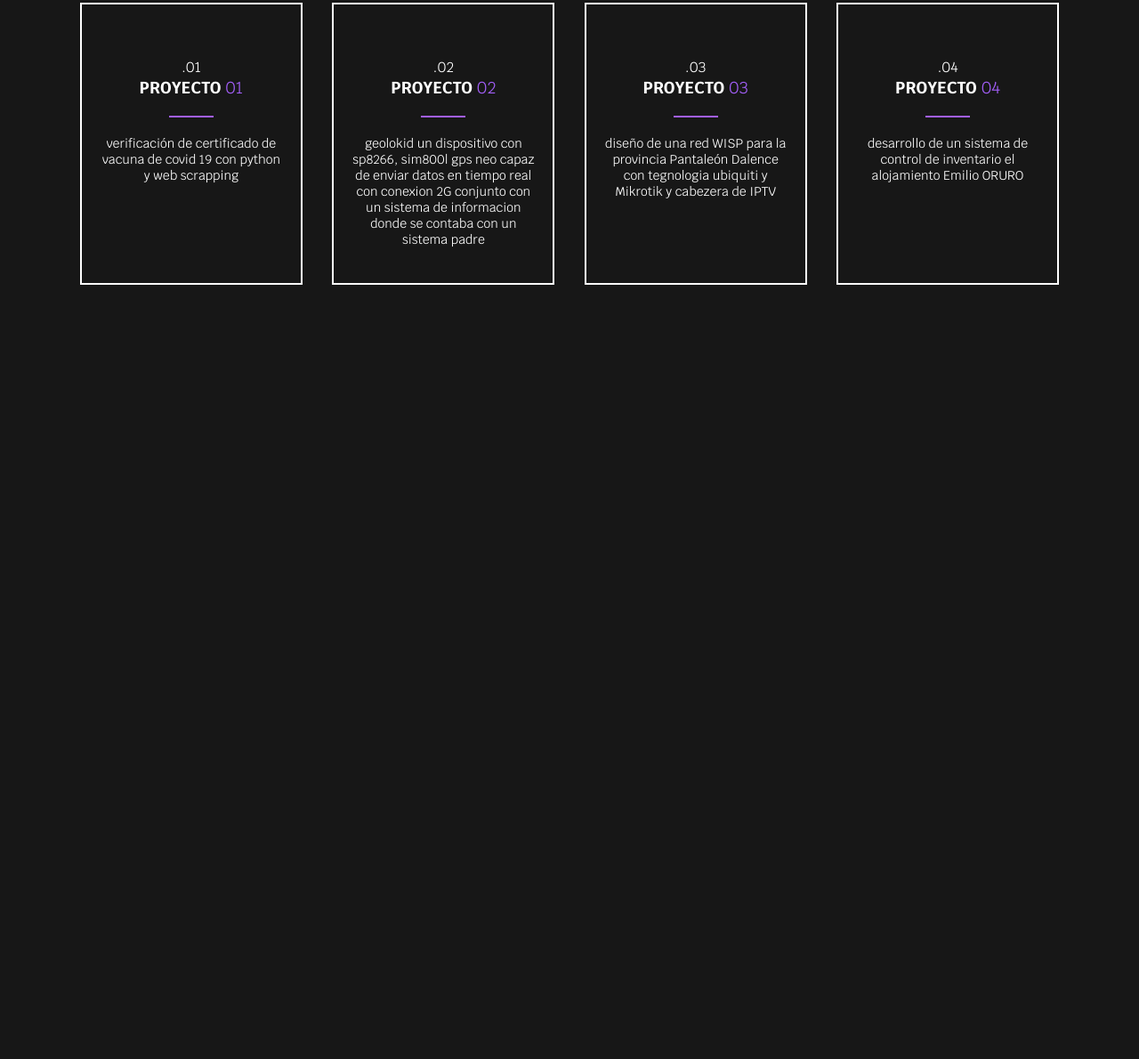
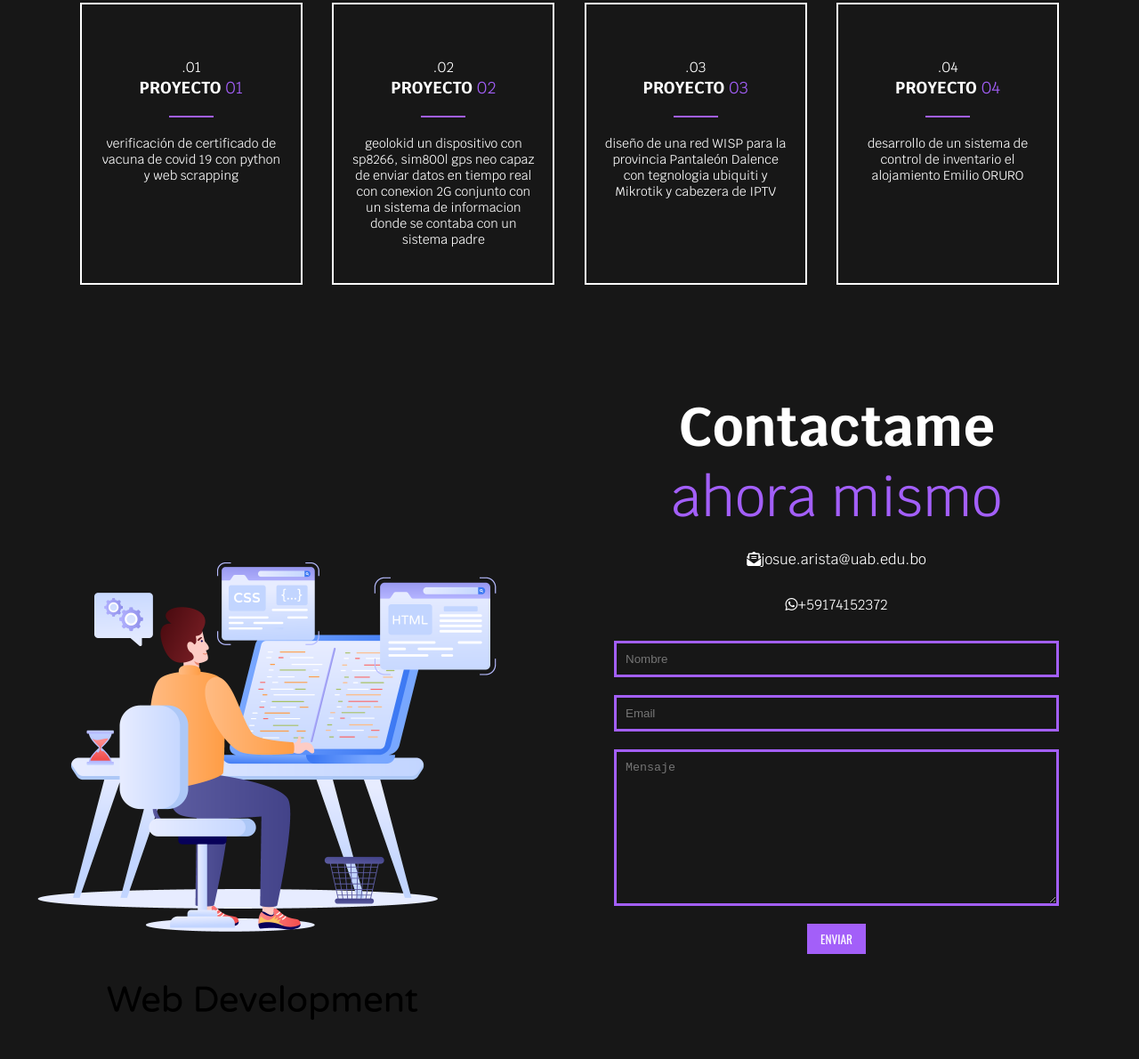
Before and after one commit to JosueUAB/ArPortafolio.io, a plain HTML site: page index.html in a window 1280 px wide. Shown: the part 1546-2736 px from the top of the page at 89% size. Before the commit the page ends 1936 px from the top, so only its background shows below. Drawn offline with nearby package versions, Linux system fonts and the light colour scheme.

Commit message:
contactame
se agrega la seccion de contacto como  los estilos

```diff
--- a/estilo.css
+++ b/estilo.css
@@ -385,3 +385,40 @@ header button{
     font-size: 14px;
     margin-bottom: 20px;
 }
+
+/* sección contacto */
+#contacto{
+    padding: 50px 10px;
+    position: relative;
+    height: 100vh   ;
+}
+#contacto .contenido{
+    display: flex;
+    justify-content: end;
+    text-align: center;
+}
+#contacto form{
+    max-width: 500px;
+    width: 100%;
+}
+#contacto form p{
+    margin-bottom: 30px;
+}
+#contacto form input,
+#contacto form textarea {
+    width: 100%;
+    display: block;
+    background-color: transparent;
+    border: 3px solid #a35ff9;
+    padding: 10px;
+    display: block;
+    margin-bottom: 20px;
+    color: #fff;
+    outline: none;
+}
+#contacto .img-subs{
+    position: absolute;
+    left: 0;
+    bottom: 0;
+    max-width: 600px;
+}
--- a/index.html
+++ b/index.html
@@ -184,6 +184,23 @@
     </section>
 
 
+    <!-- contacto-->
+    <section id="contacto">
+        <img src="img/1.png" class="img-subs">
+        <div class="contenido">
+            <form action="">
+                <h2 class="titulo-seccion">Contactame <br> <span class="resaltado subir"> ahora mismo</span></h2>
+                <p><i class="fa-solid fa-envelope-open-text"></i>josue.arista@uab.edu.bo</p>
+                <P><i class="fa-brands fa-whatsapp"></i>+59174152372</p>
+                <input type="text" placeholder="Nombre">
+                <input type="text" placeholder="Email">
+                <textarea name="" id="" cols="30" rows="10" placeholder="Mensaje"></textarea>
+                <button class="btn-primary">Enviar</button>
+            </form>
+        </div>
+    </section>
+
+
 
 </body>
 </html>
```
Also changed, not shown: img/1.png (added).
